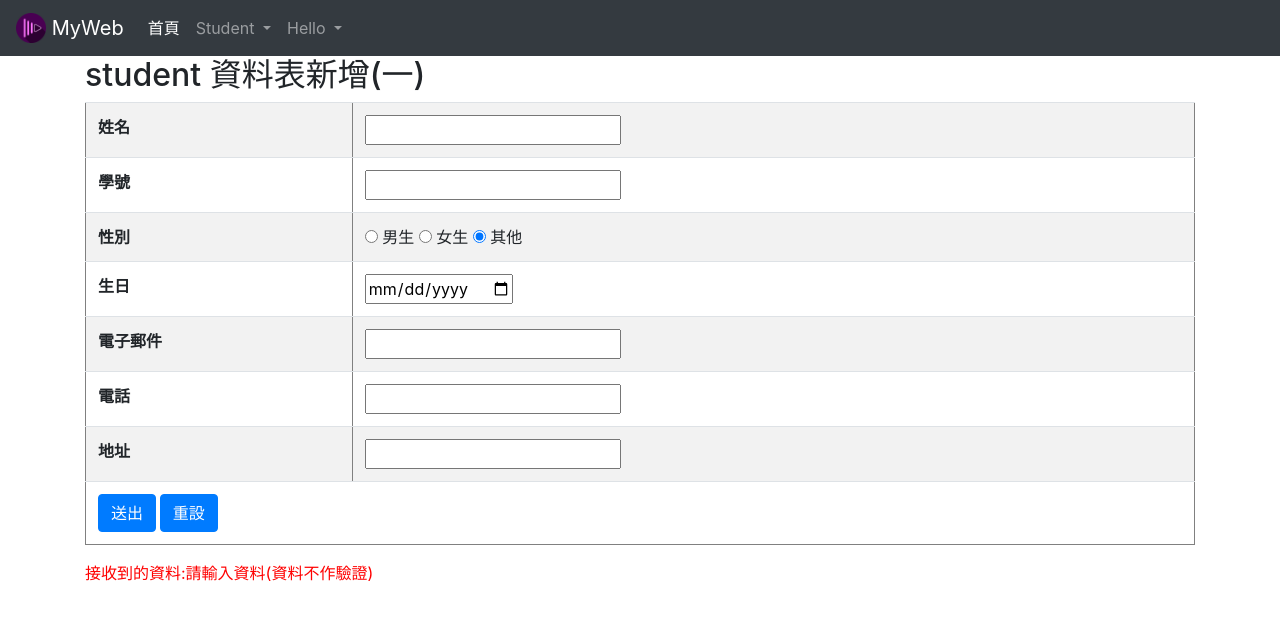
After one commit to joewu1018/django, a Django app: page /post1/ in a window 1280 px wide. The commit adds this page. Shown: the top 620 px of the page. Run offline with Django 4.2, Linux system fonts and the light colour scheme.

Commit message:
新增學生表單並寫入資料表

```diff
--- a/firstproject/firstproject/urls.py
+++ b/firstproject/firstproject/urls.py
@@ -17,7 +17,7 @@ from django.contrib import admin
 from django.urls import path
 
 from polls.views import hello,hello1,hello2,hello3,students
-from students.views import listone, listall,post
+from students.views import listone, listall,post,post1
 
 urlpatterns = [
     path('admin/', admin.site.urls),
@@ -29,4 +29,5 @@ urlpatterns = [
     path('listone/', listone),
     path('listall/', listall),
     path('post/', post),
+    path('post1/', post1),
     ]
--- a/firstproject/students/views.py
+++ b/firstproject/students/views.py
@@ -1,4 +1,4 @@
-from django.shortcuts import render
+from django.shortcuts import render,redirect
 
 # Create your views here.
 from students.models import student
@@ -20,3 +20,20 @@ def post(request):
     else:
         mess="表單尚未送出!"
     return render(request,"addstudent.html",locals())
+
+def post1(request):
+    if request.method == "POST":      #如果是以POST方式才處理
+        stuName = request.POST['stuName'] #取得表單輸入資料
+        stuID = request.POST['stuID']
+        stuSex =  request.POST['stuSex']
+        stuBirth =  request.POST['stuBirth']
+        stuEmail = request.POST['stuEmail']
+        stuPhone =  request.POST['stuPhone']
+        stuAddress =  request.POST['stuAddress']
+        #新增一筆記錄
+        unit = student.objects.create(stuName=stuName, stuID=stuID, stuSex=stuSex, stuBirth=stuBirth, stuEmail=stuEmail, stuPhone=stuPhone, stuAddress=stuAddress)
+        unit.save()  #寫入資料庫
+        return redirect('/post1')
+    else:
+        mess = '請輸入資料(資料不作驗證)'
+    return render(request, "addstudent1.html", locals())
--- /dev/null
+++ b/firstproject/templates/addstudent1.html
@@ -0,0 +1,46 @@
+{% extends "base.html" %}
+{% block title %}資料表新增(一){% endblock %}
+{% block content %}
+<h2>student 資料表新增(一)</h2>
+<form action="." method="POST" name="form1" >
+        {% csrf_token %}
+      <table border="1" cellspacing="1" cellpadding="4" class="table table-striped">
+        <tr>
+          <th>姓名</th><td><input type="text" id="stuName" name="stuName"/></td>
+        </tr>
+        <tr>
+          <th>學號</th><td><input type="text" id="stuID" name="stuID"/></td>
+        </tr>
+        <tr>
+          <th>性別</th>
+          <td>
+            <input name="stuSex" type="radio" id="stuSex1" value="M" checked="checked" />
+            男生
+            <input name="stuSex" type="radio" id="stuSex2" value="F" checked="checked" />
+            女生
+            <input name="stuSex" type="radio" id="stuSex3" value="Other" checked="checked" />
+            其他
+          </td>
+        </tr>
+        <tr>
+          <th>生日</th><td><input type="date" id="stuBirth" name="stuBirth"/></td>
+        </tr>
+        <tr>
+          <th>電子郵件</th><td><input type="mail" id="stuEmail" name="stuEmail"/></td>
+        </tr>
+        <tr>
+          <th>電話</th><td><input type="text" id="stuPhone" name="stuPhone"/></td>
+        </tr>
+        <tr>
+          <th>地址</th><td><input type="text" id="stuAddress" name="stuAddress"/></td>
+        </tr>
+        <tr>
+          <th colspan="2" align="center">
+            <input type="submit" id="button" name="button" value="送出" class="btn btn-primary"/>
+            <input type="reset" id="button" name="button" value="重設" class="btn btn-primary"/>
+          </th>
+        </tr>
+      </table>
+        <span style="color:red">接收到的資料:{{mess}}</span>
+</form>
+{% endblock %}
--- a/firstproject/templates/base.html
+++ b/firstproject/templates/base.html
@@ -1,6 +1,7 @@
 <!DOCTYPE html>
 <html lang="en">
 <head>
+  {% load static %}
     <link rel="stylesheet" href="style.css">
     <!-- Required meta tags -->
     <meta charset="utf-8">
@@ -49,6 +50,7 @@
           <a class="dropdown-item" href="/listall">listall</a>
           <a class="dropdown-item" href="/listone">listone</a>
           <a class="dropdown-item" href="/post">addstd</a>
+          <a class="dropdown-item" href="/post1/">addstd2</a>
         </div>
       </li>
       <li class="nav-item dropdown">
@@ -64,8 +66,10 @@
     </ul>
   </div>
 </nav>
+<main role="main" class="container">
     <div id="content">
         {% block content %}{% endblock %}
     </div>
+  </main>
 </body>
 </html>
--- a/firstproject/templates/listall.html
+++ b/firstproject/templates/listall.html
@@ -3,8 +3,8 @@
 
 {% block content %}
 		<h2>顯示 student 資料表所有資料</h2>
-		<table border="1" cellpadding="0" cellspacing="0">
-			<th>編號</th><th>姓名</th><th>性別</th><th>生日</th>
+		<table border="1" cellpadding="0" cellspacing="0" class="table table-striped">
+			<th>編號</th><th>姓名</th><th>學號</th><th>性別</th><th>生日</th>
 			<th>郵件帳號</th><th>電話</th><th>地址</th>
 			{% for student in allStudents %}
 				<tr>
```
Also changed, not shown: firstproject/db.sqlite3, firstproject/polls/views.py (line endings or trailing spaces).
